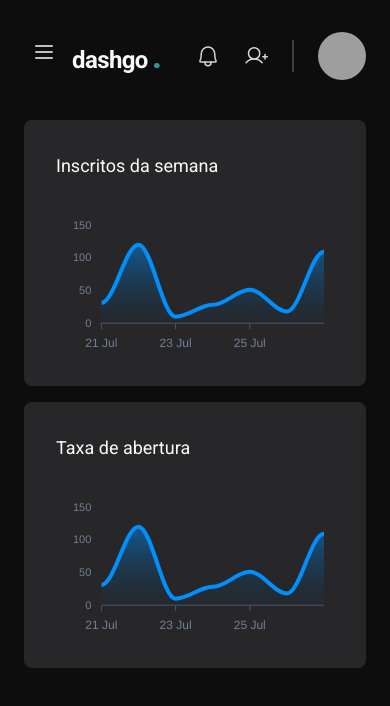
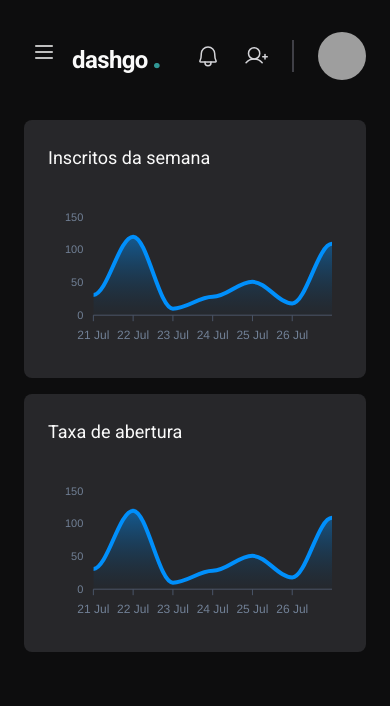
Before and after one commit to MariaGabrielaReis/dashgo, a Next.js app: page /dashboard in a window 390 px wide. Shown: the top 706 px of the page. Built offline with nearby package versions, Linux system fonts and the light colour scheme; grey boxes are pictures that could not be loaded.

Commit message:
style: make dashboard responsive

```diff
--- a/src/pages/dashboard.tsx
+++ b/src/pages/dashboard.tsx
@@ -78,7 +78,7 @@
           minChildWidth={"320px"}
           alignItems={"flex-start"}
         >
-          <Box p={"8"} pb={"4"} bg={"gray.800"} borderRadius={8}>
+          <Box p={["6", "8"]} pb={"4"} bg={"gray.800"} borderRadius={8}>
             <Text fontSize={"lg"} mb={"4"}>
               Inscritos da semana
             </Text>
@@ -90,7 +90,7 @@
               width="100%"
             />
           </Box>
-          <Box p={"8"} pb={"4"} bg={"gray.800"} borderRadius={8}>
+          <Box p={["6", "8"]} pb={"4"} bg={"gray.800"} borderRadius={8}>
             <Text fontSize={"lg"} mb={"4"}>
               Taxa de abertura
             </Text>
```
